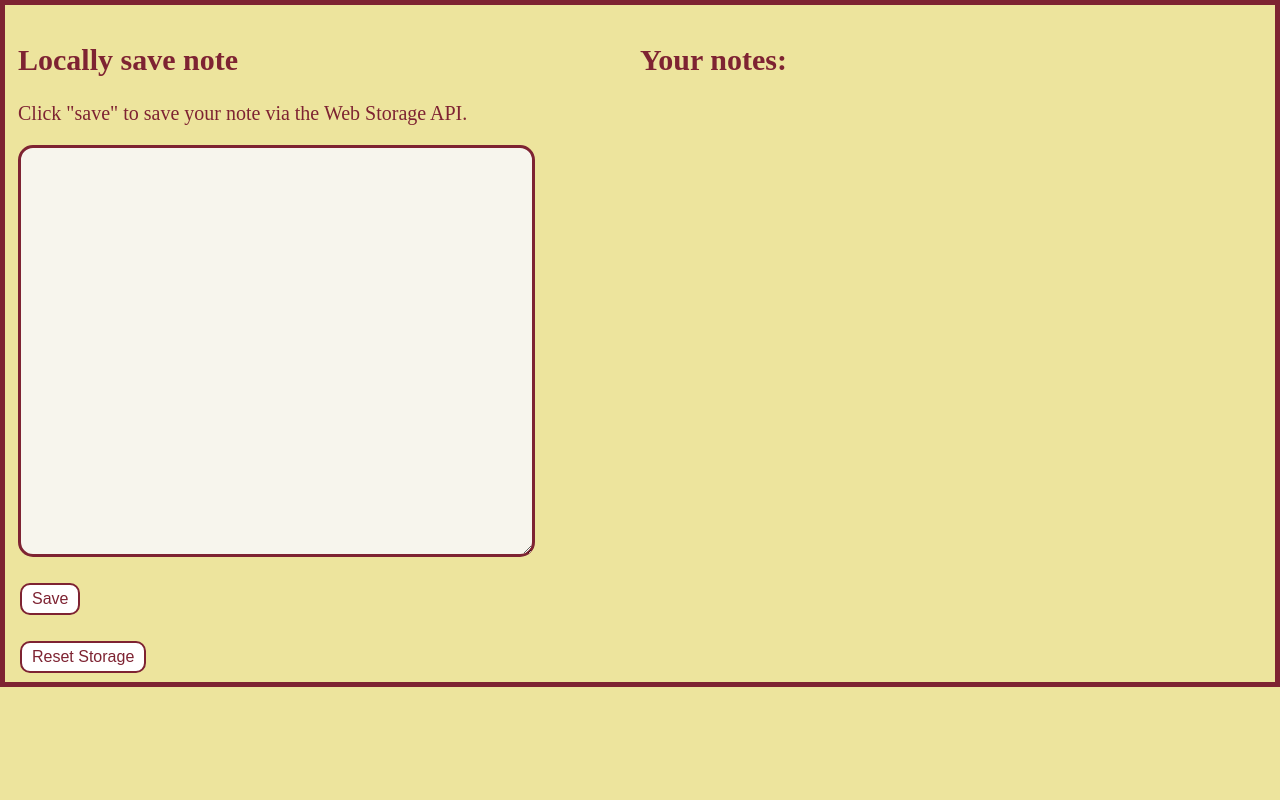
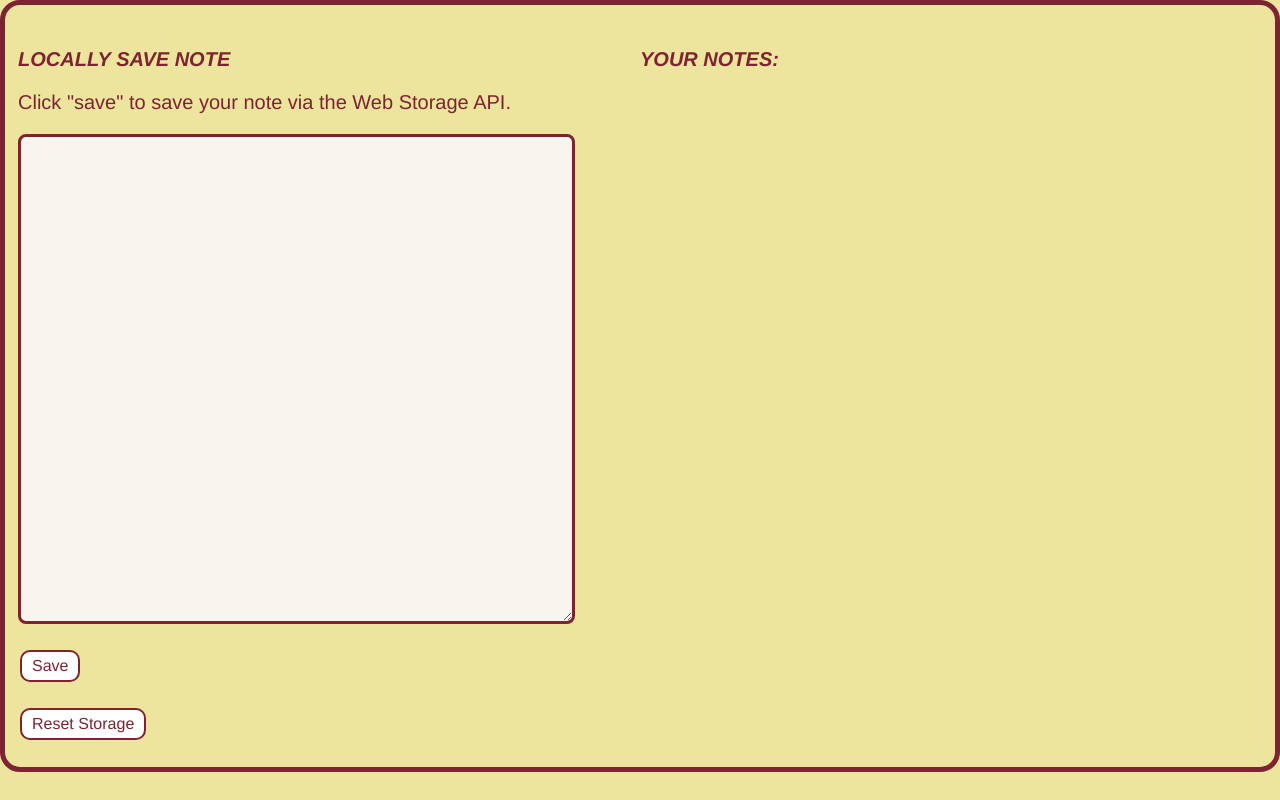
Before and after one commit to Aaron638/coms319-noted, a plain HTML site: page Noted/index.html in a window 1280 px wide. Drawn offline with Linux system fonts and the light colour scheme.

Commit message:
Formatted headers, text in the text box, and notes list, as well as borders and organized the style section.

```diff
--- a/Noted/index.html
+++ b/Noted/index.html
@@ -15,6 +15,20 @@
 		html {
 			padding: 5px;
 			border: 5.5px solid #7E2332;
+			border-radius: 20px;
+		}
+
+		h2 {
+			text-transform:uppercase;
+			font-style: italic;
+			font-family: Helvetica;
+			font-size: 20px;
+			color: #7E2332;
+  			transition-duration: 0.4s;
+		}
+		h2:hover {
+			background-color: #7E2332;
+			color: #ede49d;
 		}
 
 		.button {
@@ -23,6 +37,7 @@
   			color: white;
   			padding: 5px 10px;
   			text-align: center;
+			font-family: helvetica;
   			text-decoration: none;
 			border-radius: 10px;
   			display: inline-block;
@@ -37,7 +52,7 @@
 		}
 		.button1:hover {
 			background-color: #7E2332;
-			color: white;
+			color: #f7f5ed;
 		}
 
 		.writeNote {
@@ -49,13 +64,29 @@
 			float: left;
 		}
 		textarea#note{
-		border: 3px solid #7E2332;
-		border-radius: 15px;
-		padding: 8px;
-		background-color: #f7f5ed;
+			border: 3px solid #7E2332;
+			border-radius: 8px;
+			padding: 8px;
+			background-color: #f7f5ed;
+			font-family: Helvetica;
+			letter-spacing:1.5px;
+			font-size: 16px;
 		}
 		p#p{
+			font-family: Helvetica;
+			color: #7E2332;
 			font-size: 20px;
+		}
+
+		.note {
+			font-family:Helvetica;
+			letter-spacing:1px;
+			color: #7E2332;
+  			transition-duration: 0.4s;
+		}
+		.note:hover {
+			background-color: #7E2332;
+			color: #f7f5ed;
 		}
 
 	</style>
@@ -64,25 +95,27 @@
 
 <body onload="init_storage(); refreshNotes()">
 	<div class="writeNote">
-		<h1 id="errorMsg"></h1>
-		<h2 style="font-size:30px; color:#7E2332;">Locally save note</h2>
-		<p id="p" style="color:#7E2332;">Click "save" to save your note via the Web Storage API.</p>
+		<h2>Locally save note</h2>
+		<p id="p">Click "save" to save your note via the Web Storage API.</p>
 		<form id="newNote">
-			<textarea name="note" id="note" rows="26" cols="60"></textarea>
+			<textarea name="note" id="note" rows="26" cols="50"></textarea>
 			<br><br>
 			<button class="button button1" onClick="addNote()">Save</button>
 		</form>
 
 		<br>
 		<button class="button button1" onClick="reset_storage(); refreshNotes()">Reset Storage</button>
-		<br>
+		<br><br>
 
 	</div>
 
 	<div class="mergeNote">
-		<h2 style="color:#7E2332; font-size:30px;">Your notes:</h2>
-		<ul style="color:#7E2332;" id="noteList"></ul>
+		<h2>Your notes:</h2>
+		<ul class="note" id="noteList"></ul>
 	</div>
+
+<h1 id="errorMsg"></h1>
+
 
 </body>
 
```
